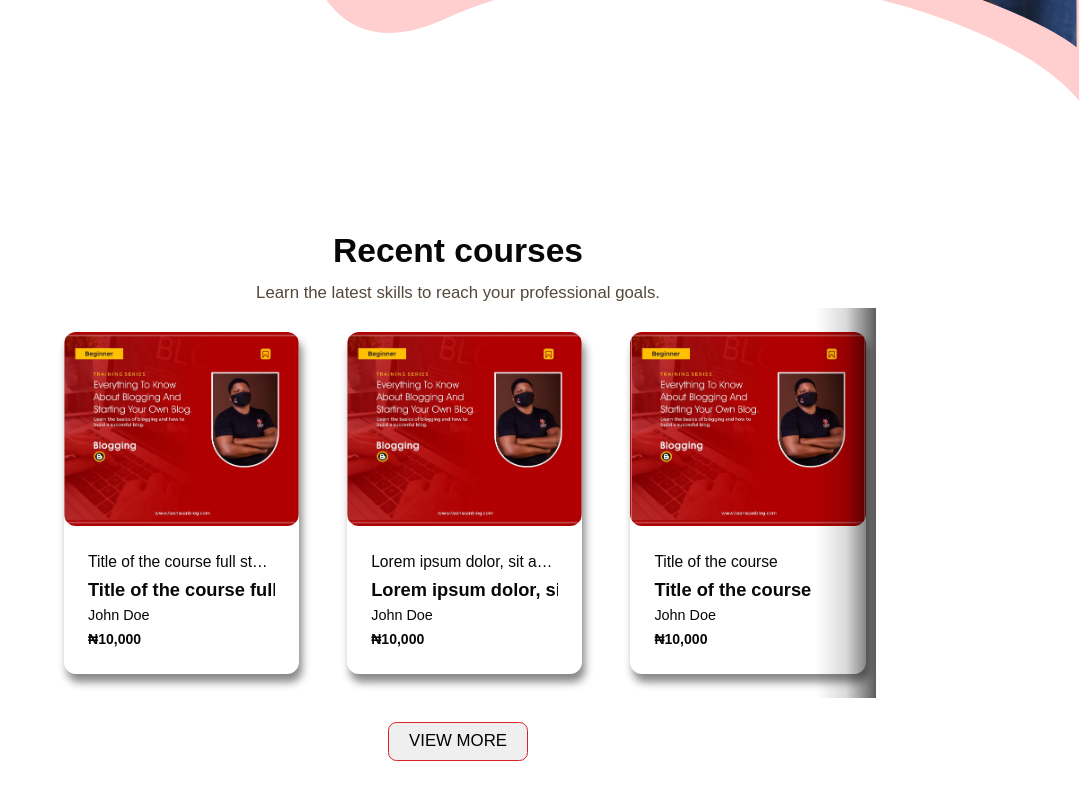
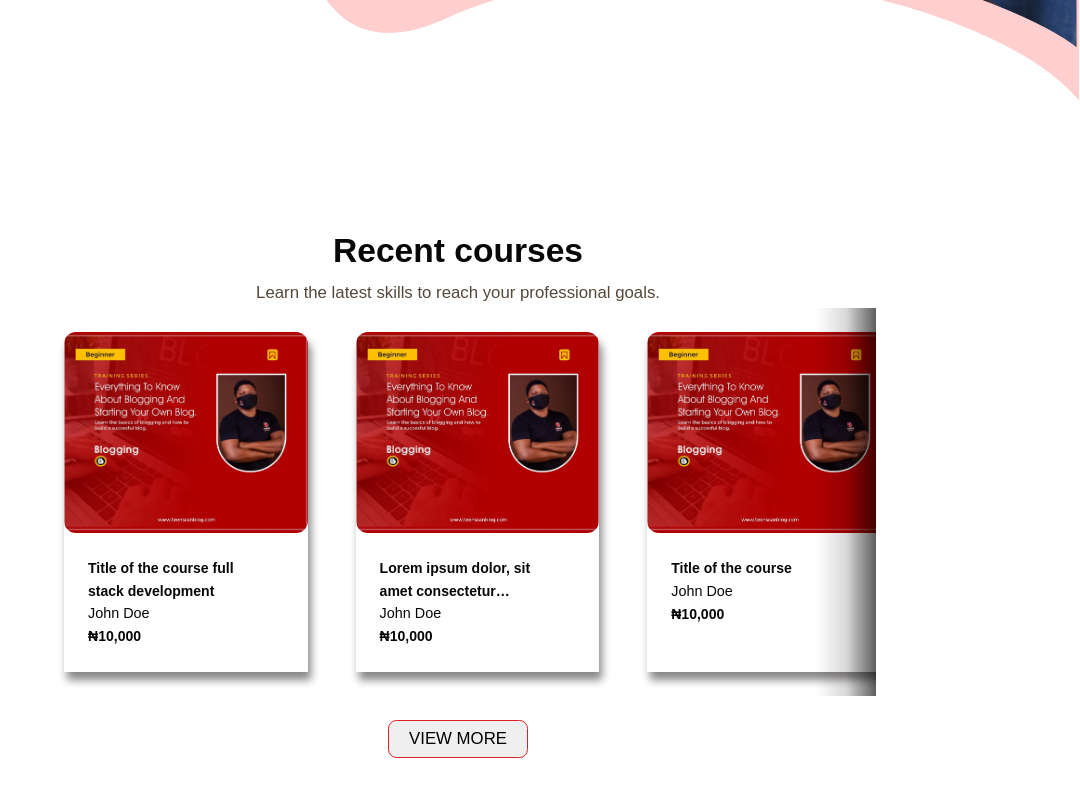
Before and after one commit to Niscolinx/teenscan, a React (Create React App) app: page / in a window 1280 px wide. Shown: the part 508-1308 px from the top of the page, without its empty margins (200-1280 px from the left). Built offline with nearby package versions, Linux system fonts and the light colour scheme; what react-router-last-location would draw is missing.

Commit message:
working on courses

```diff
--- a/src/components/Course.tsx
+++ b/src/components/Course.tsx
@@ -16,7 +16,7 @@ const Course = (props: CourseProps) => {
 
             </div>
             <div className='course__details'>
-                <div className='course__title'>{props.title} <h3>{ props.title}</h3></div>
+                <h3 className='course__title'>{props.title} </h3>
                 <p className='course__creator'>{props.creator}</p>
                 <h3 className='course__price'>₦{formattedPrice}</h3>
             </div>
--- a/src/sass/components/course_cards.scss
+++ b/src/sass/components/course_cards.scss
@@ -12,9 +12,12 @@
 
     .course {
         box-shadow: 3px 8px 9px rgb(136, 134, 134);
-        border-radius: 1rem 1rem;
+        border-radius: 1rem 1rem 0 0;
         margin: 2rem;
-        display: grid;
+        display: flex;
+        flex-direction: column;
+        max-width: 37.5rem;
+        min-width: 20.3rem;
 
         &__imgbox {
             border-radius: 1rem 1rem;
@@ -34,12 +37,19 @@
         }
 
         &__title {
-            font-family: $font-primary;
-            font-size: 1.3rem;
+            // font-family: $font-primary;
+            // font-size: 1.3rem;
+            // overflow: hidden;
+            // white-space: nowrap;
+            // text-overflow: ellipsis;
+
             width: 12em;
+            display: -webkit-box !important;
+            -webkit-line-clamp: 2;
+            -webkit-box-orient: vertical;
             overflow: hidden;
-            white-space: nowrap;
             text-overflow: ellipsis;
+            white-space: normal;
         }
         &__creator {
             font-size: 1.2rem;
```
